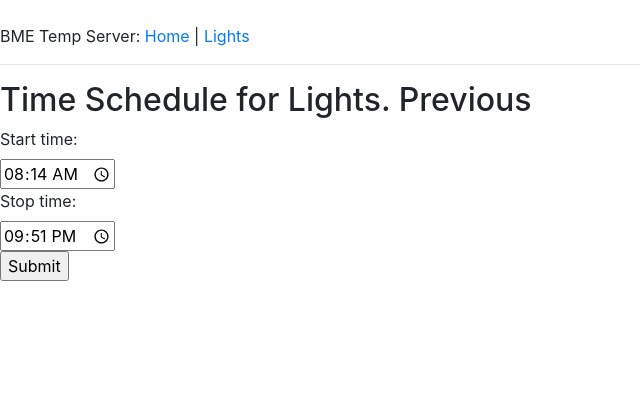
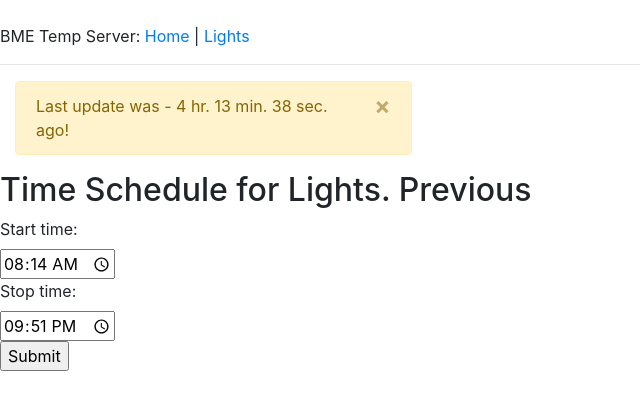
Before and after one commit to MrBakuMCU/LightsAPP, a Flask app: page /lights in a window 1280 px wide. Shown: the top 410 px of the page, without its empty margins (0-640 px from the left). Run offline with Flask 2, Linux system fonts and the light colour scheme; some libraries are stand-ins or nearby versions.

Commit message:
- Changed back to working version with regular Flash messages in Flask

```diff
--- a/server.py
+++ b/server.py
@@ -50,19 +50,19 @@ def strfdelta(tdelta, fmt):
     return t.substitute(**d)
 
 
-@app.route("/lights_update", methods=['GET', 'POST'])
-def delta_flash_msg():
+def lights_update_status():
     # delta_d = strfdelta(t1_diff, "%D")
     delta_hr = strfdelta(t1_diff, "%H")
     delta_min = strfdelta(t1_diff, "%M")
     delta_sec = strfdelta(t1_diff, "%S")
 
     if int(delta_hr) > 0:
-        flash("Time was updated " + delta_hr + " hours, " + delta_min + " minutes, " + delta_sec + " seconds ago!",
+        flash("Last update was - " + delta_hr + " hr. " + delta_min + " min. " + delta_sec + " sec. ago!",
               "warning")
     else:
-        flash("Time was updated " + delta_min + " minutes, " + delta_sec + " seconds ago!",
+        flash("Last update was - " + delta_min + " min. " + delta_sec + " sec. ago!",
               "warning")
+
 
 
 @app.route("/lights", methods=['GET', 'POST'])
@@ -83,17 +83,14 @@ def addtime():
     t1_updated_on = datetime.strptime(t1_updated_on_raw, "%Y-%m-%d %H:%M:%S")
     t1_current = datetime.strptime(t1_current_time_raw, "%Y-%m-%d %H:%M:%S")
     t1_diff = t1_current - t1_updated_on
-
+    lights_update_status()
     if form.validate_on_submit():
         lights_parse()
-        delta_flash_msg()
-        # print("Updated from file:", t1_updated_on)
-        # print("Current time:", t1_current)
         flash("Time updated successfully!", "success")
         return redirect(request.url)
 
     return render_template('lights.html', title='Changing Light Schedule', form=form,
-                           koo=t1_start_now, poo=t1_stop_now, diff=t1_diff)
+                           koo=t1_start_now, poo=t1_stop_now)
 
 
 @app.errorhandler(CSRFError)
--- a/templates/lights.html
+++ b/templates/lights.html
@@ -2,21 +2,9 @@
 
 {% block content %}
 <script type="text/javascript">$(document).ready(function(){
-    $("#successMessage").delay(5000).fadeOut(1000);
-    $("#warningMSG").fadeIn(2000);
-
-});
+    $("#successMessage").delay(3000).fadeOut(1000);});
 </script>
-
-<script src="http://code.jquery.com/jquery-latest.min.js" type="text/javascript"></script>
-<script language="javascript" type="text/javascript">
-
-var timeout = setInterval(reloadChat, 2000);
-function reloadChat () {
-
-     $('#warningMSG').load('/lights_update');
-}
-</script>
+    <script src="static/lights_update.js"></script>
 <div class="col-sm-4" id="warningMSG">
         {% with errors = get_flashed_messages(category_filter=["warning"]) %}
             {% if errors %}
@@ -37,10 +25,10 @@ function reloadChat () {
     <form method="POST" action="/lights">
       <div class="form-field">{{ form.t1_start.label }}<br>{{ form.t1_start(size=32, value=koo) }}</div>
       <div class="form-field">{{ form.t1_stop.label }}<br>{{ form.t1_stop(size=32, value=poo) }}</div>
-     <div>
+        <div>
         <input id="submit" name="submit" type="submit" value="Submit">
     </div>
-  </form>
+    </form>
 </div>
 <div class="row">
 
@@ -49,7 +37,7 @@ function reloadChat () {
             {% if errors %}
                 {%- for message in errors %}
                     <div class="alert alert-success alert-dismissible fade show" role="alert">
-                        <span>{{ message }}</span>
+                        <span>{{ message | safe }}</span>
                         <button type="button" class="close" data-dismiss="alert" aria-label="Close">
                             <span aria-hidden="true">&times;</span>
                         </button>
```
